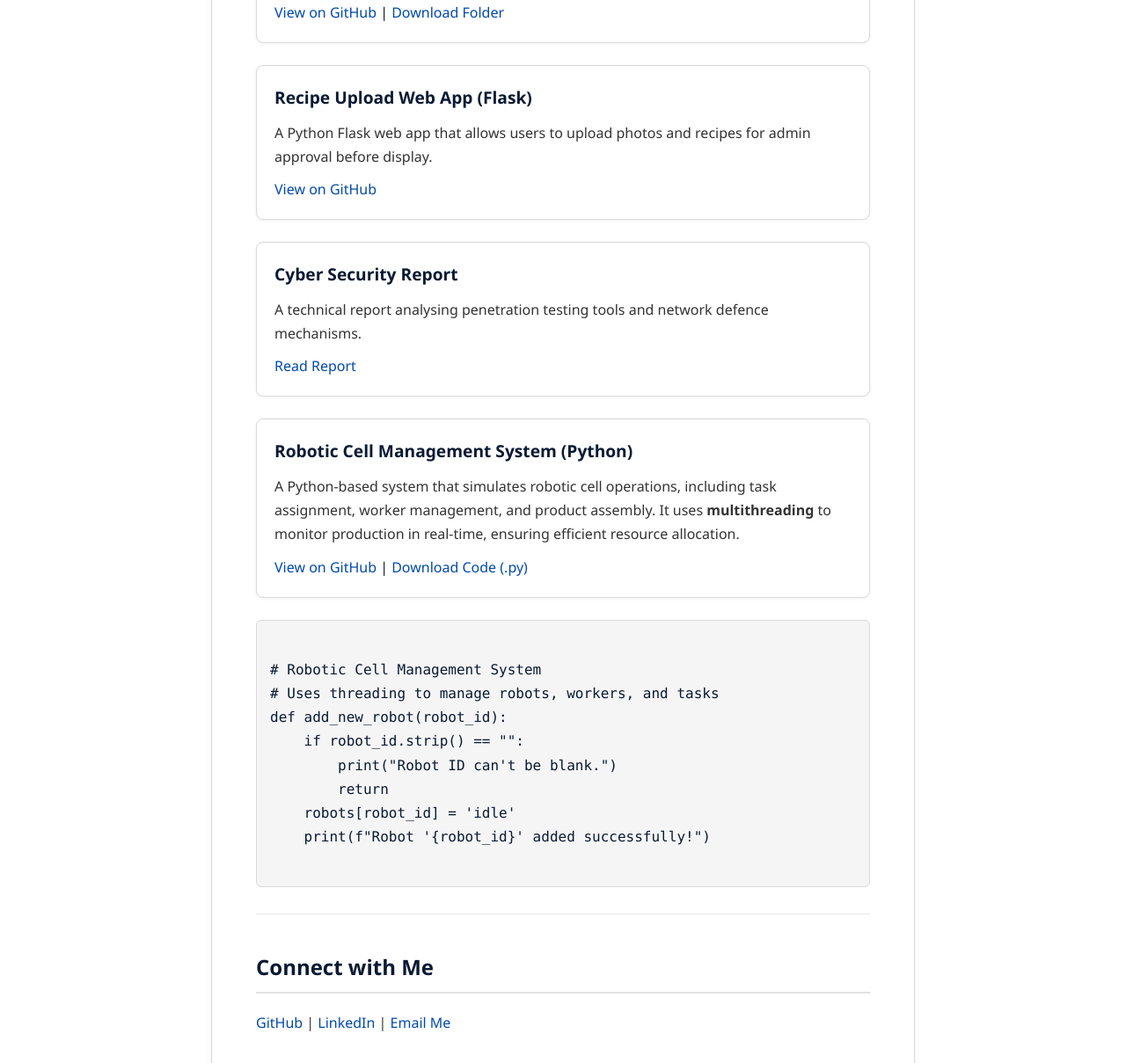
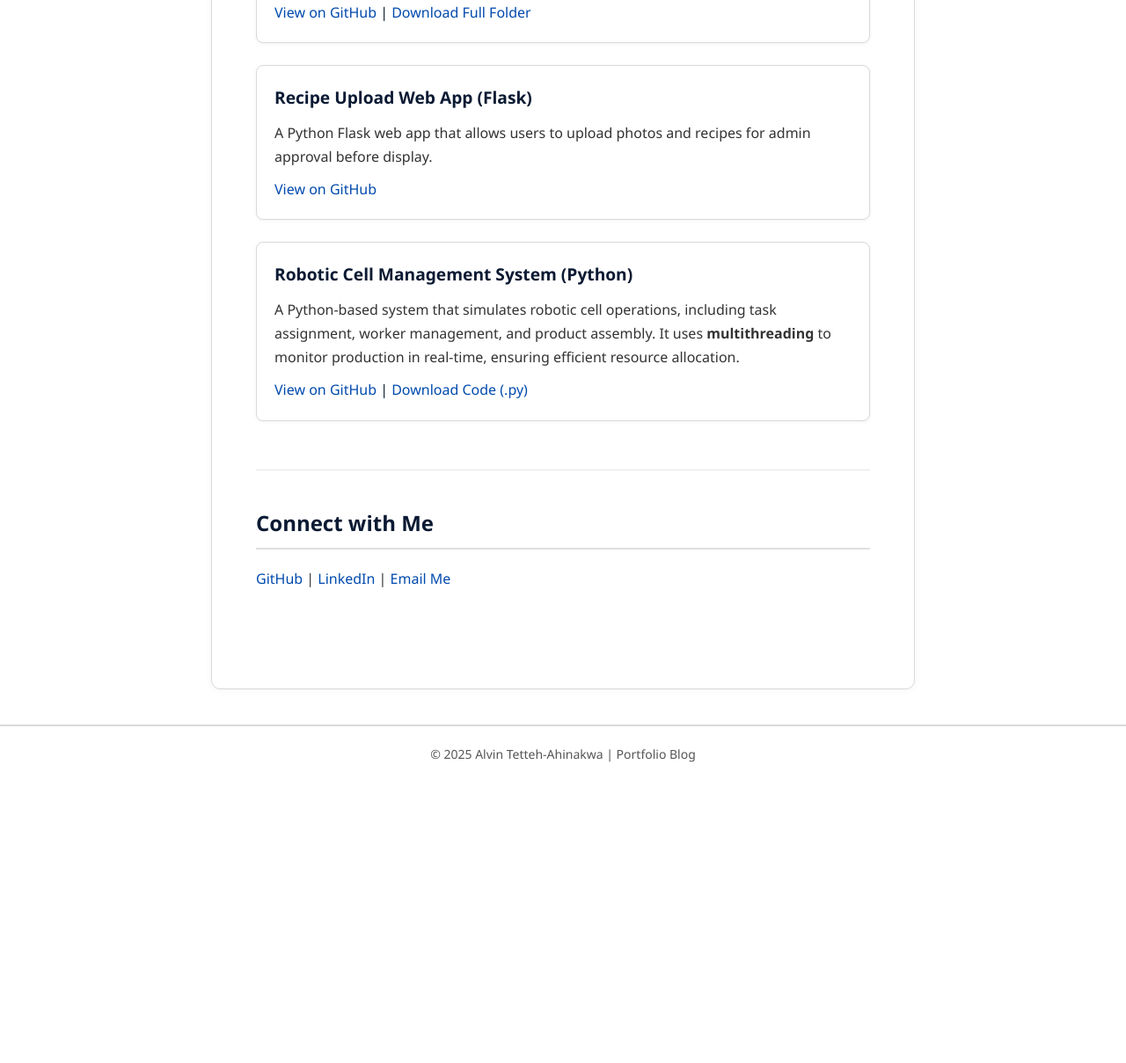
Before and after one commit to Alvin90121/alvinahinakwa, a plain HTML site: page index.html in a window 1280 px wide. Shown: the part 656-1865 px from the top of the page at 88% size. After the commit the page ends 1545 px from the top, so only its background shows below. Drawn offline with Linux system fonts and the light colour scheme.

Commit message:
Update index.html

```diff
--- a/index.html
+++ b/index.html
@@ -26,19 +26,13 @@
     <h3>Library Management System (Java)</h3>
     <p>A command-line OOP project that manages book borrowing, returns, and overdue fees efficiently.</p>
     <a href="https://github.com/alvin90121/alvinahinakwa/tree/main/files/Java" target="_blank">View on GitHub</a> |
-    <a href="files/Java.zip" download>Download Folder </a>
+    <a href="files/Java.zip" download>Download Full Folder </a>
   </div>
 
   <div class="project">
     <h3>Recipe Upload Web App (Flask)</h3>
     <p>A Python Flask web app that allows users to upload photos and recipes for admin approval before display.</p>
     <a href="https://github.com/alvin90121/recipe-app" target="_blank">View on GitHub</a>
-  </div>
-
-  <div class="project">
-    <h3>Cyber Security Report</h3>
-    <p>A technical report analysing penetration testing tools and network defence mechanisms.</p>
-    <a href="#" target="_blank">Read Report</a>
   </div>
 
   <div class="project">
@@ -51,18 +45,6 @@
     <a href="files/Python/Project.py" download>Download Code (.py)</a>
   </div>
 
-  <div class="code-box">
-  <pre><code>
-# Robotic Cell Management System
-# Uses threading to manage robots, workers, and tasks
-def add_new_robot(robot_id):
-    if robot_id.strip() == "":
-        print("Robot ID can't be blank.")
-        return
-    robots[robot_id] = 'idle'
-    print(f"Robot '{robot_id}' added successfully!")
-  </code></pre>
-</div>
 
     </article>
 
```
